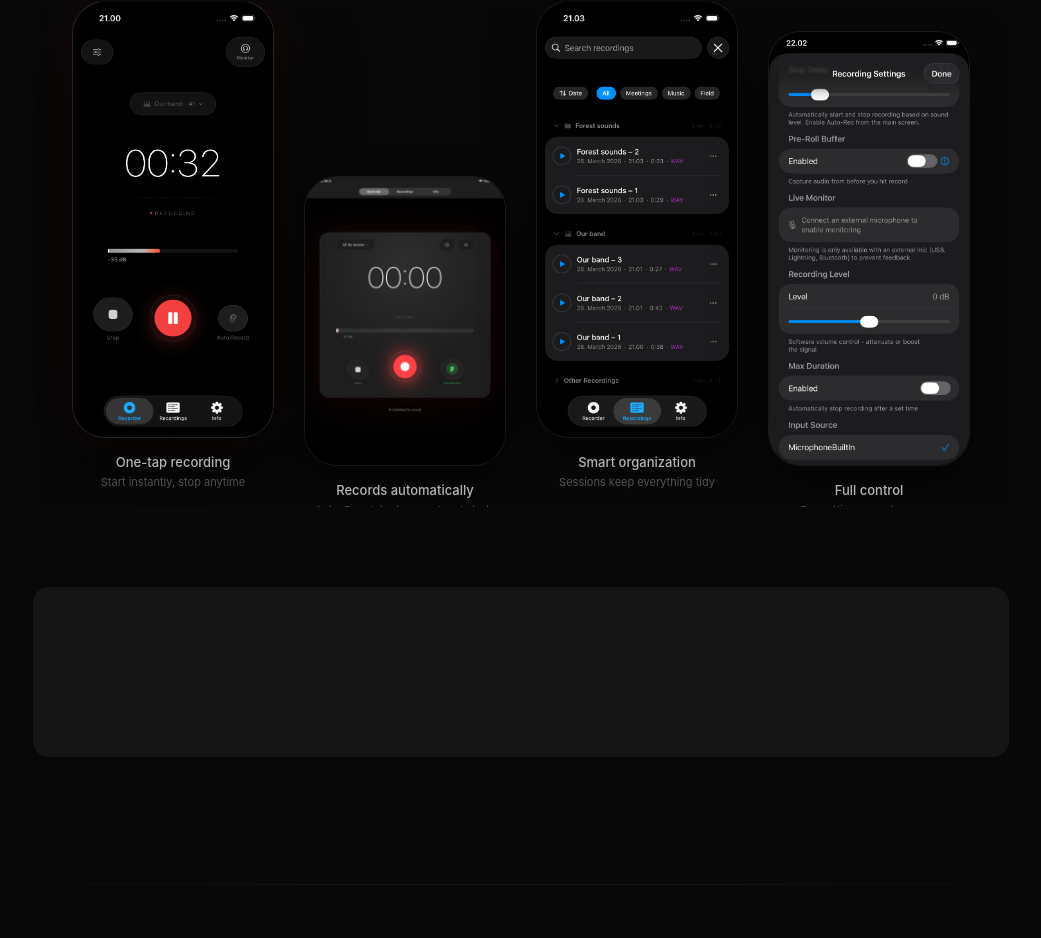
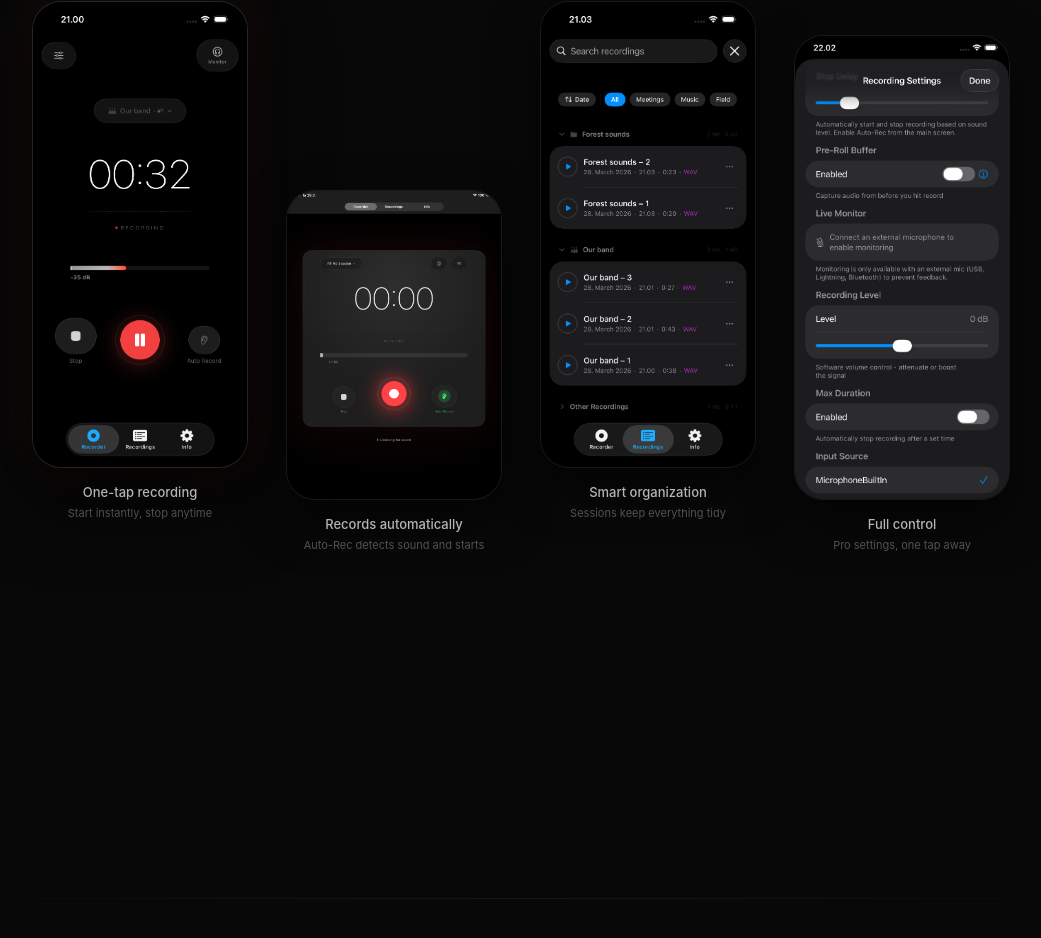
Before and after one commit to TX-Bit/Aurec.github.io, a React (Vite) app: page / in a window 1280 px wide. Shown: the part 1309-2247 px from the top of the page, without its empty margins (119-1160 px from the left). Built offline with nearby package versions, Linux system fonts and the light colour scheme.

Commit message:
Fix screenshot grid layout and stats gray box
Co-Authored-By: Claude Sonnet 4.6 <noreply@anthropic.com>

```diff
--- a/src/components/ValueSection.jsx
+++ b/src/components/ValueSection.jsx
@@ -55,30 +55,22 @@ export default function ValueSection() {
 
         {/* Screenshots */}
         <div ref={screensRef} className="reveal mb-20">
-          <div className="flex gap-6 md:gap-8 justify-center items-end overflow-x-auto pb-4">
+          <div className="grid grid-cols-2 md:grid-cols-4 gap-8 md:gap-10 items-end">
             {SCREENS.map(({ src, label, description }, i) => (
               <div
                 key={label}
-                className="flex flex-col items-center gap-4 shrink-0"
-                style={{
-                  width: 200,
-                  transform: i % 2 === 0 ? 'translateY(0)' : 'translateY(28px)',
-                }}
+                className="flex flex-col items-center gap-4"
+                style={{ transform: i % 2 === 0 ? 'translateY(0)' : 'translateY(32px)' }}
               >
                 <div
-                  className="w-full rounded-[32px] overflow-hidden"
+                  className="w-full rounded-[28px] overflow-hidden"
                   style={{
                     boxShadow: i === 0
                       ? '0 0 0 1px rgba(255,255,255,0.12), 0 32px 80px rgba(0,0,0,0.8), 0 0 50px rgba(232,67,58,0.10)'
                       : '0 0 0 1px rgba(255,255,255,0.08), 0 20px 50px rgba(0,0,0,0.6)',
                   }}
                 >
-                  <img
-                    src={src}
-                    alt={label}
-                    className="w-full h-auto block"
-                    loading="lazy"
-                  />
+                  <img src={src} alt={label} className="w-full h-auto block" loading="lazy" />
                 </div>
                 <div className="text-center">
                   <div className="text-[13px] font-medium text-white/70">{label}</div>
@@ -90,11 +82,11 @@ export default function ValueSection() {
         </div>
 
         {/* Stats row */}
-        <div className="grid grid-cols-1 sm:grid-cols-3 gap-px bg-white/[0.05] rounded-2xl overflow-hidden">
+        <div className="grid grid-cols-1 sm:grid-cols-3 gap-4">
           {STATS.map(({ value, label }, i) => (
             <div
               key={value}
-              className={`reveal reveal-delay-${i + 1} glass-card flex flex-col items-center justify-center py-10 px-6 text-center`}
+              className={`reveal reveal-delay-${i + 1} glass-card rounded-2xl flex flex-col items-center justify-center py-10 px-6 text-center`}
             >
               <div className="text-[2.5rem] font-bold tracking-tight text-white mb-2">{value}</div>
               <div className="text-sm text-white/35">{label}</div>
```
